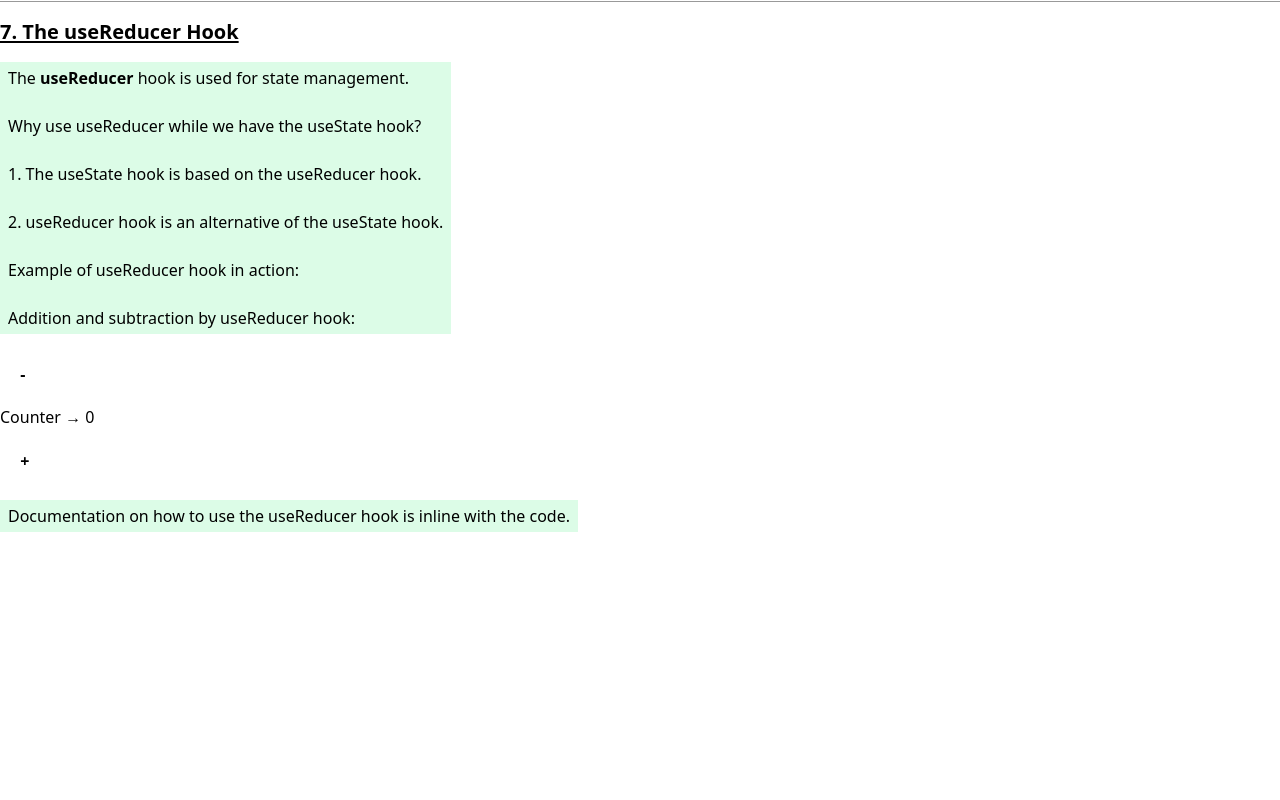
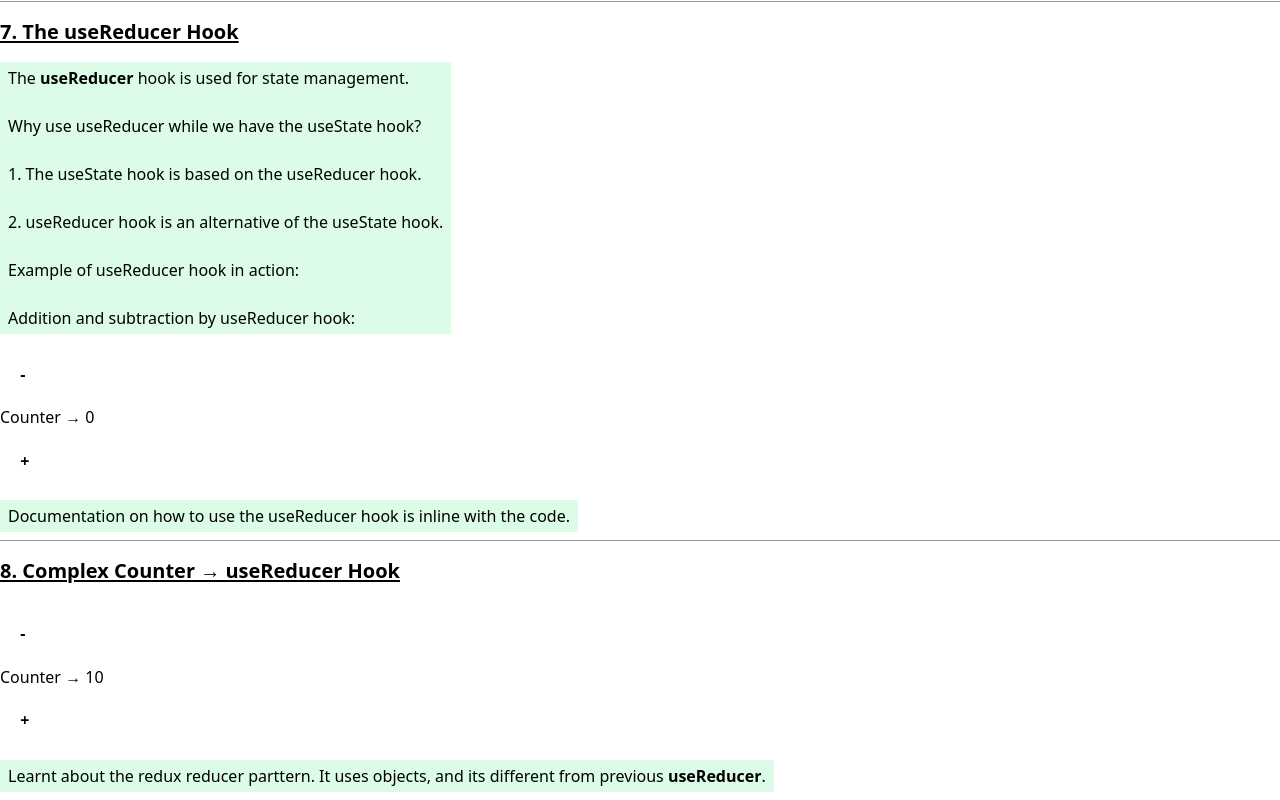
Before and after one commit to NjauSamuel/React_Blog_Project, a React (Vite) app: page / in a window 1280 px wide. Shown: the part 5798-6598 px from the top of the page. Before the commit the page ends 6338 px from the top, so only its background shows below. Built offline with nearby package versions, Linux system fonts and the light colour scheme; no server answers.

Commit message:
Implemented a complex counter using useReducer.

```diff
--- a/src/App.jsx
+++ b/src/App.jsx
@@ -24,6 +24,7 @@ import Posts from "./components/Chapter_9/Post";
 import MemoHook from "./components/Chapter_9/MemoHook";
 import UseRef from "./components/Chapter_9/useRef";
 import UseReducer from "./components/Chapter_9/useReducer";
+import ComplexCounter from "./components/Chapter_9/ComplexCounter";
 
 function App() {
   return (
@@ -98,6 +99,8 @@ function App() {
 
       <UseReducer/>
 
+      <ComplexCounter />
+
     </div>
   )
 }
--- /dev/null
+++ b/src/components/Chapter_9/ComplexCounter.jsx
@@ -0,0 +1,40 @@
+import { useReducer } from "react"
+
+const initialState = {
+    counter: 10
+} // The initial value is often an object as shown above.
+
+const reducer = (state, action) => {
+    switch(action.type){
+        case "increment":
+            return {counter: state.counter + 1};
+        case "decrement":
+            return {counter: state.counter - action.value};
+        default:
+            return state;
+    }
+}
+
+const ComplexCounter = () => {
+
+    const [state, dispatch] = useReducer(reducer, initialState)
+
+    return (
+        <div className="mt-5">
+            <hr />
+
+            <h2>8. Complex Counter → useReducer Hook</h2>
+
+            <div className="flex items-center space-x-2">
+                <button onClick={() => dispatch({type: "decrement", value: 2})} className="bg-slate-400 hover:bg-slate-600 text-white" >-</button>
+                <p>Counter → {state.counter}</p>
+                <button onClick={() => dispatch({type: "increment"})} className="bg-slate-400 hover:bg-slate-600 text-white">+</button>
+            </div>
+
+            <p id="paragraph-like">Learnt about the redux reducer parttern. It uses objects, and its different from previous <b>useReducer</b>. </p>
+
+        </div>
+    )
+}
+
+export default ComplexCounter
```
